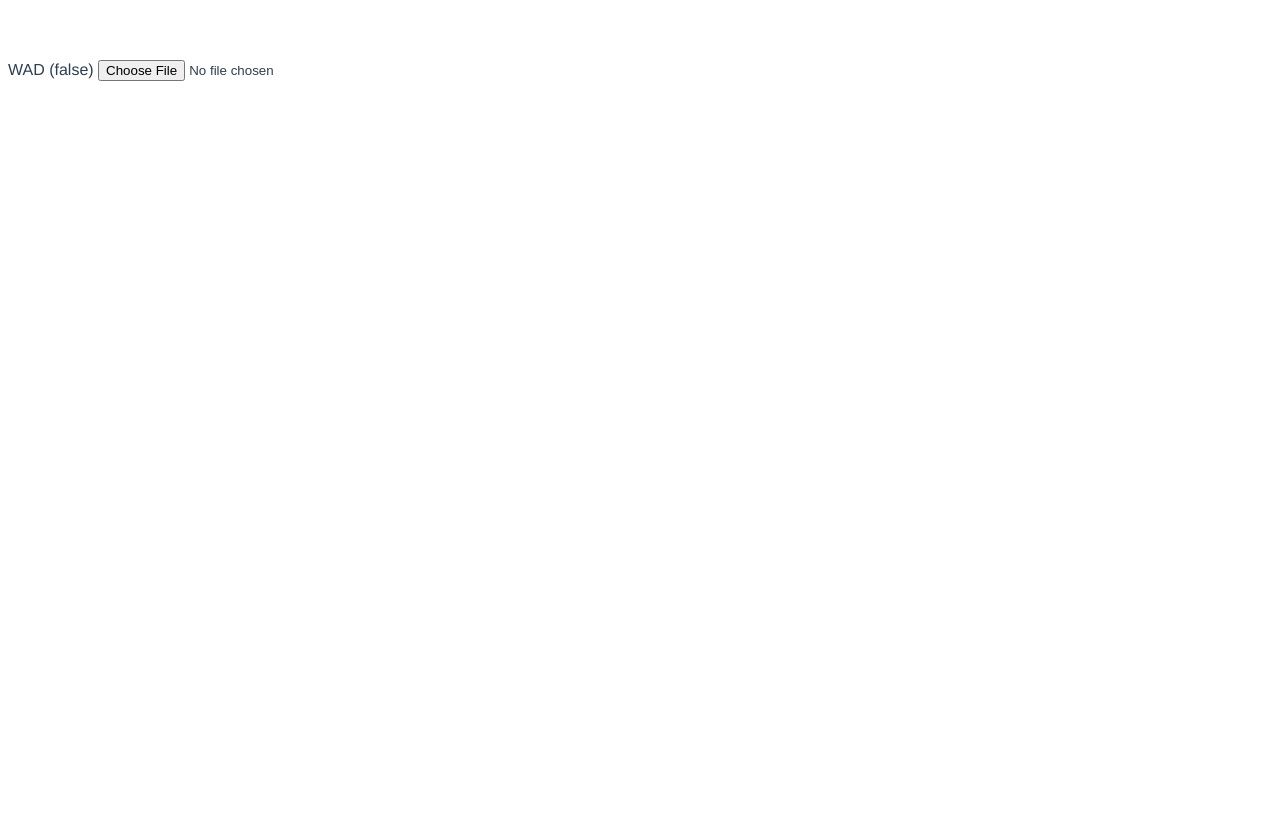
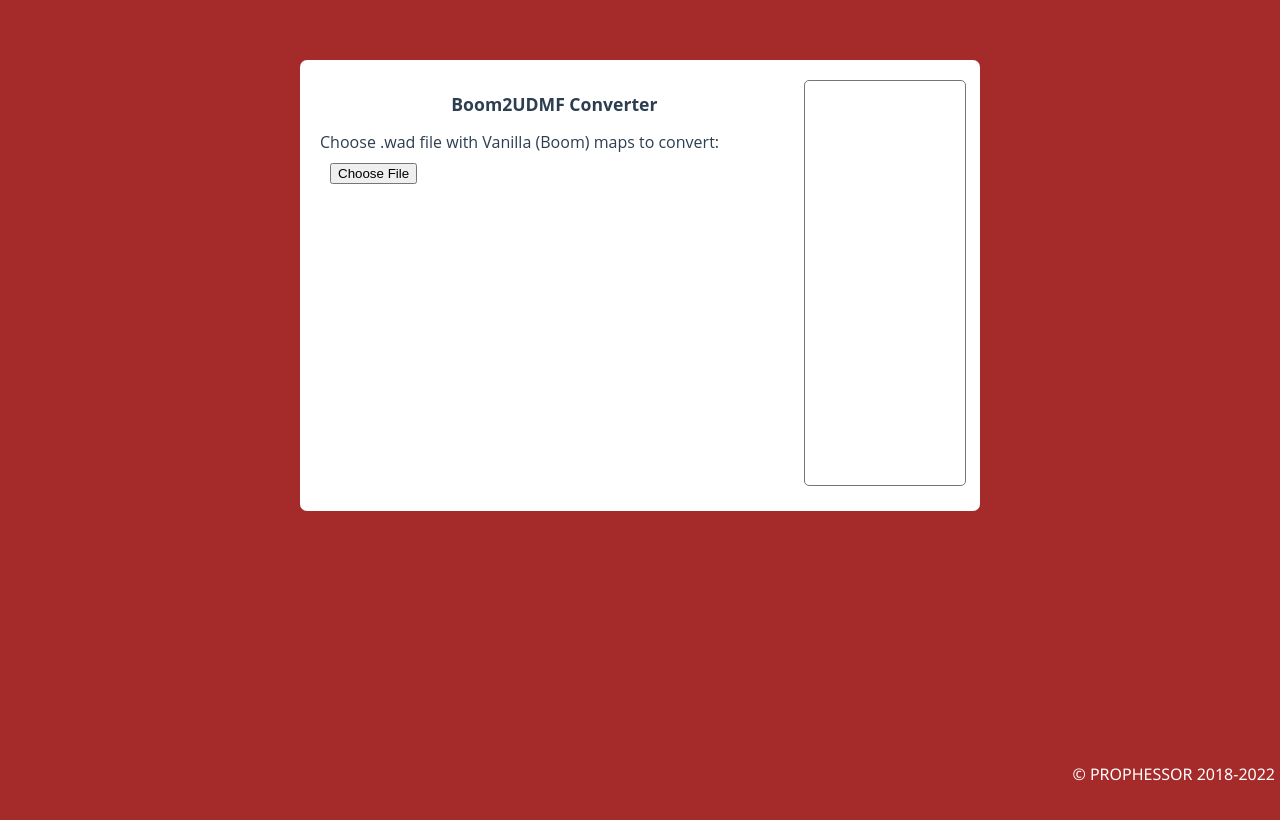
Before and after one commit to PROPHESSOR/Boom2UDMF, a Vue app: page / in a window 1280 px wide. Shown: the top 820 px of the page. Built offline with nearby package versions, Linux system fonts and the light colour scheme; the HTML template or start-up script is replaced by a standard one.

Commit message:
Дэзигн и юзэр экспириенс

```diff
--- a/src/App.vue
+++ b/src/App.vue
@@ -1,31 +1,38 @@
 <template>
-  <div class="tempform">
+  <div class="page">
+    <div class="main">
+      <h1>Boom2UDMF Converter</h1>
       <template v-if="!maps.length">
         <label>
-        WAD ({{!!wad}})
+          Choose .wad file with Vanilla (Boom) maps to convert:
           <input type="file" @change="onWadFileChange">
         </label>
 
-      <button v-show="wad" @click="getMaps">Read maps</button>
+        <!-- <button v-show="wad" @click="getMaps">Read maps</button> -->
       </template>
 
       <template v-if="maps.length">
+        Select a map to convert:
         <select v-model="map">
           <option :value="null">Select a map</option>
           <option v-for="map in maps" :key="map.index" :value="map.index">{{map.name}}</option>
         </select>
 
-      <button :disabled="isConverting" @click="convert">Convert</button>
+        <button v-show="map !== null" :disabled="isConverting" @click="convert">Convert</button>
       </template>
 
       <template v-if="output">
-      <textarea v-model="output" cols="30" rows="10"></textarea>
+        <textarea v-model="output" rows="10"></textarea>
 
-      <button @click="downloadWad">Download WAD</button>
-      <button @click="downloadTextmap">Download TEXTMAP</button>
+        <button class="primary" @click="downloadWad">Download WAD</button>
+        <button class="secondary" @click="downloadTextmap">Download TEXTMAP</button>
       </template>
 
-    {{stages}}
+      <a href="https://discord.gg/sCwwCDQ" class="copyright">&copy; PROPHESSOR 2018-2022</a>
+    </div>
+    <div class="logs">
+      <textarea v-model="stages" readonly></textarea>
+    </div>
 
   </div>
 </template>
@@ -61,25 +68,42 @@ export default {
       if (!buffer) return;
 
       this.wad = buffer;
+
+      try {
+        await this.getMaps();
+      } catch (e) {
+        console.error(e);
+        alert(e.message);
+      }
     },
 
     async displayStage(stage) {
-      this.stages += `${stage} | `;
+      this.stages += `${stage} \n`;
       await setImmediate();
     },
 
     async getMaps() {
       if (!this.wad) return alert('No WAD file specified!');
 
+      try {
         [this.wadParser, this.maps] = await parseMaps(this.wad, this.displayStage);
 
         this.wad = null;
+      } catch (e) {
+        console.error(e);
+        alert(e.message);
+      }
     },
 
     async convert() {
       if (this.map === null) return alert('Please select the map!');
 
+      try {
         this.output = await boom2Udmf(this.wadParser, this.map, this.displayStage);
+      } catch (e) {
+        console.error(e);
+        alert(e.message);
+      }
     },
 
     downloadTextmap() {
@@ -87,6 +111,7 @@ export default {
     },
 
     downloadWad() {
+      try {
         const wad = new WadGenerator();
 
         const mapName = this.maps.find((x) => x.index === this.map).name;
@@ -102,14 +127,37 @@ export default {
         const buffer = wad.generate();
 
         download(buffer, `${mapName}.wad`, '');
+      } catch (e) {
+        console.error(e);
+        alert(e.message);
+      }
     },
   },
 };
 </script>
 
 <style>
+:root {
+  --main-color: rgb(0, 100, 0);
+  --main-color-overlay: rgba(0, 100, 0, 0.7);
+  --primary-color: var(--main-color);
+  --secondary-color: gray;
+  --dark-color: #030;
+  --light-color: green;
+  --background-color: brown;
+  --page-color: white;
+}
+
+html,
+body {
+  margin: 0;
+  padding: 0;
+  height: 100%;
+  background: var(--background-color);
+}
+
 #app {
-  font-family: Avenir, Helvetica, Arial, sans-serif;
+  font-family: 'Open Sans', Avenir, Helvetica, Arial, sans-serif;
   -webkit-font-smoothing: antialiased;
   -moz-osx-font-smoothing: grayscale;
   /* text-align: center; */
@@ -117,12 +165,85 @@ export default {
   margin-top: 60px;
 }
 
-.tempform {
+.page {
+  width: 50%;
+  margin: auto;
+  display: flex;
+  justify-content: space-between;
+  background: var(--page-color);
+  padding: 20px;
+  border-radius: 7px;
+}
+
+.copyright {
+  color: white;
+  position: fixed;
+  right: 5px;
+  bottom: 0px;
+  font-family: 'Segoe UI', 'Open Sans', Tahoma, Geneva, Verdana, sans-serif;
+  text-decoration: none;
+}
+
+@media screen and (max-width: 900px) {
+  .page {
+    flex-wrap: wrap;
+    width: 80%;
+  }
+}
+
+.main {
   display: flex;
   flex-direction: column;
+  flex: 3;
+  margin-right: 15px;
 }
 
-.tempform>* {
+.main>* {
   margin-bottom: 15px;
 }
+
+.logs {
+  flex: 1;
+}
+
+.logs textarea {
+  height: 50vh;
+}
+
+input,
+button {
+  padding: 10px;
+  color: white;
+  cursor: pointer;
+}
+
+button {
+  background: var(--main-color-overlay);
+  border-color: gray;
+  border-radius: 5px;
+  border-style: none;
+}
+
+/* .primary {
+  background: var(--primary-color);
+} */
+
+button:hover {
+  background: var(--main-color);
+}
+
+.secondary {
+  background: var(--secondary-color);
+}
+
+textarea {
+  width: 100%;
+  resize: none;
+  border-radius: 5px;
+}
+
+h1 {
+  text-align: center;
+  font-size: 1.1rem;
+}
 </style>
--- a/src/Boom2UDMF/WadParser.js
+++ b/src/Boom2UDMF/WadParser.js
@@ -194,7 +194,7 @@ export class WadGenerator {
     buffer.setUint32(offset, sizeHeader, true); // data position
     offset += 4;
 
-    if (offset !== sizeHeader) throw new Error();
+    if (offset !== sizeHeader) throw new Error('Wad generation error');
 
     // Directory
     this.lumps.forEach((lump) => {
@@ -212,7 +212,7 @@ export class WadGenerator {
       });
     });
 
-    if (offset !== sizeHeader + sizeDir) throw new Error();
+    if (offset !== sizeHeader + sizeDir) throw new Error('Wad generation error');
 
     this.lumps.forEach((lump) => {
       lump.dataEnc.forEach((byte) => {
```
Lines whose indentation alone changed are shown as unchanged.
